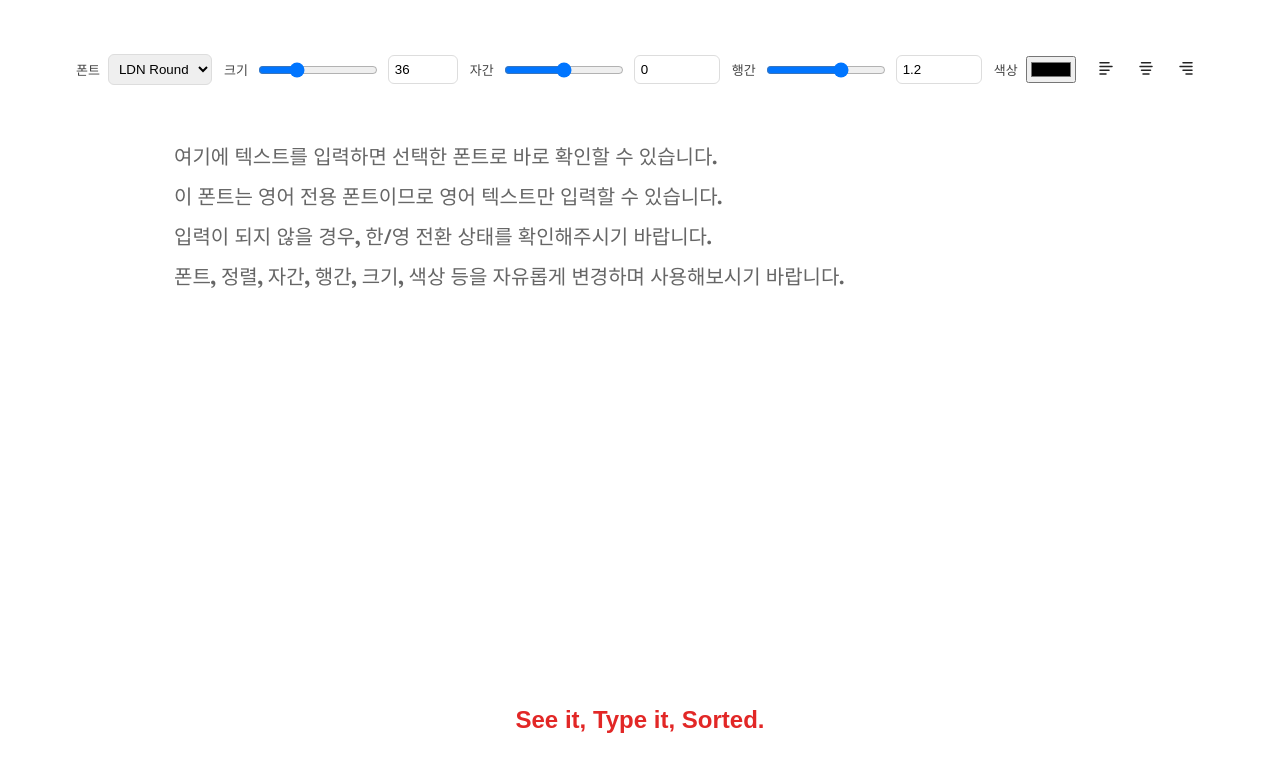
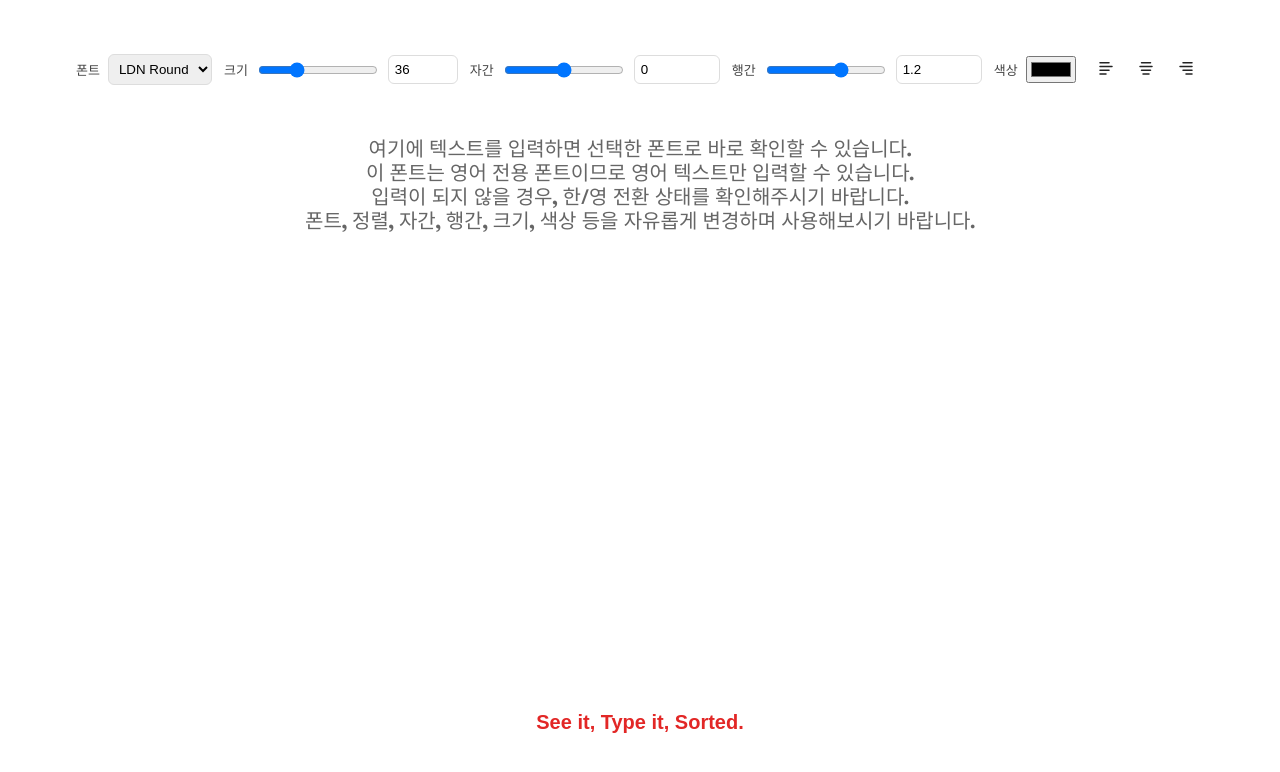
Before and after one commit to kimdongju621/See-it-Type-it-Sorted, a plain HTML site: page index.html in a window 1280 px wide. Drawn offline with Linux system fonts and the light colour scheme; a web font is replaced by a local one.

Commit message:
Finalize hint/placeholder/footer layout: placeholder centered and inherits spacing; add bottom padding; footer size 20px

```diff
--- a/styles.css
+++ b/styles.css
@@ -41,13 +41,14 @@ html,body{height:100%;margin:0;font-family:system-ui, -apple-system, 'Segoe UI',
 .icon-btn{background:none;border:1px solid transparent;padding:8px;border-radius:6px;cursor:pointer;color:#222}
 .icon-btn:hover{background:rgba(0,0,0,0.04)}
 
-.main{padding:48px 28px;display:flex;flex-direction:column;align-items:center;gap:12px}
+.main{padding:48px 28px;display:flex;flex-direction:column;align-items:center;gap:12px;padding-bottom:120px}
 .editor{width:100%;max-width:var(--content-max-width);min-height:80px;padding:24px;border:none;background:transparent;border-radius:8px;font-size:var(--editor-size);font-family:var(--editor-font);letter-spacing:var(--editor-letter);line-height:var(--editor-line);color:var(--editor-color);resize:none;overflow:hidden}
 .editor:focus{outline:2px solid rgba(0,0,0,0.06)}
-.editor::placeholder{font-size:20px;line-height:2;color:#666}
-.editor::-webkit-input-placeholder{font-size:20px;line-height:2;color:#666}
-.editor::-moz-placeholder{font-size:20px;line-height:2;color:#666}
-.editor:-ms-input-placeholder{font-size:20px;line-height:2;color:#666}
+/* placeholder: 중앙 정렬, 부모의 자간/행간 상속으로 값 변경 시 실시간 미리보기 가능 */
+.editor::placeholder{font-size:20px;line-height:2;color:#666;text-align:center;letter-spacing:inherit;line-height:inherit}
+.editor::-webkit-input-placeholder{font-size:20px;color:#666;text-align:center;letter-spacing:inherit;line-height:inherit}
+.editor::-moz-placeholder{font-size:20px;color:#666;text-align:center;letter-spacing:inherit;line-height:inherit}
+.editor:-ms-input-placeholder{font-size:20px;color:#666;text-align:center;letter-spacing:inherit;line-height:inherit}
 
 /* 힌트는 푸터 바로 위에 고정해서 표시 */
 /* 힌트: 푸터 바로 위에 띄워 표시 (푸터와 약간의 여유 공간 포함) */
@@ -55,7 +56,7 @@ html,body{height:100%;margin:0;font-family:system-ui, -apple-system, 'Segoe UI',
 .hint{position:static;margin-top:12px;text-align:center;color:#666;font-size:16px;z-index:20}
 
 .site-footer{position:fixed;left:0;right:0;bottom:60px;display:flex;justify-content:center;pointer-events:none}
-.footer-inner{pointer-events:auto;padding:6px 12px;border-radius:6px;font-family:'Neue Haas Unica',sans-serif;font-weight:800;color:#e22726;font-size:24px}
+.footer-inner{pointer-events:auto;padding:6px 12px;border-radius:6px;font-family:'Neue Haas Unica',sans-serif;font-weight:800;color:#e22726;font-size:20px}
 
 @media (max-width:720px){
   .controls{gap:8px}
```
